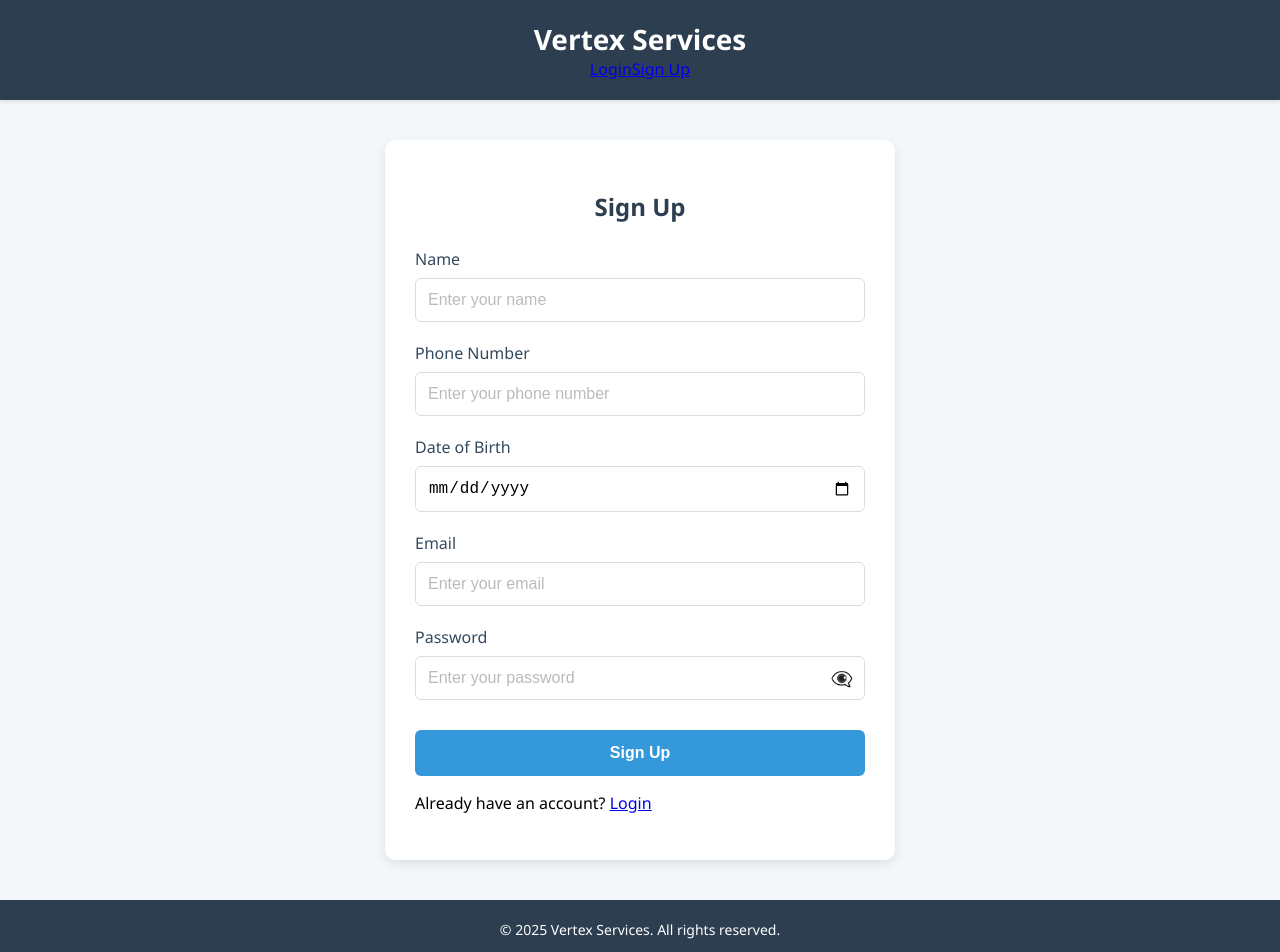
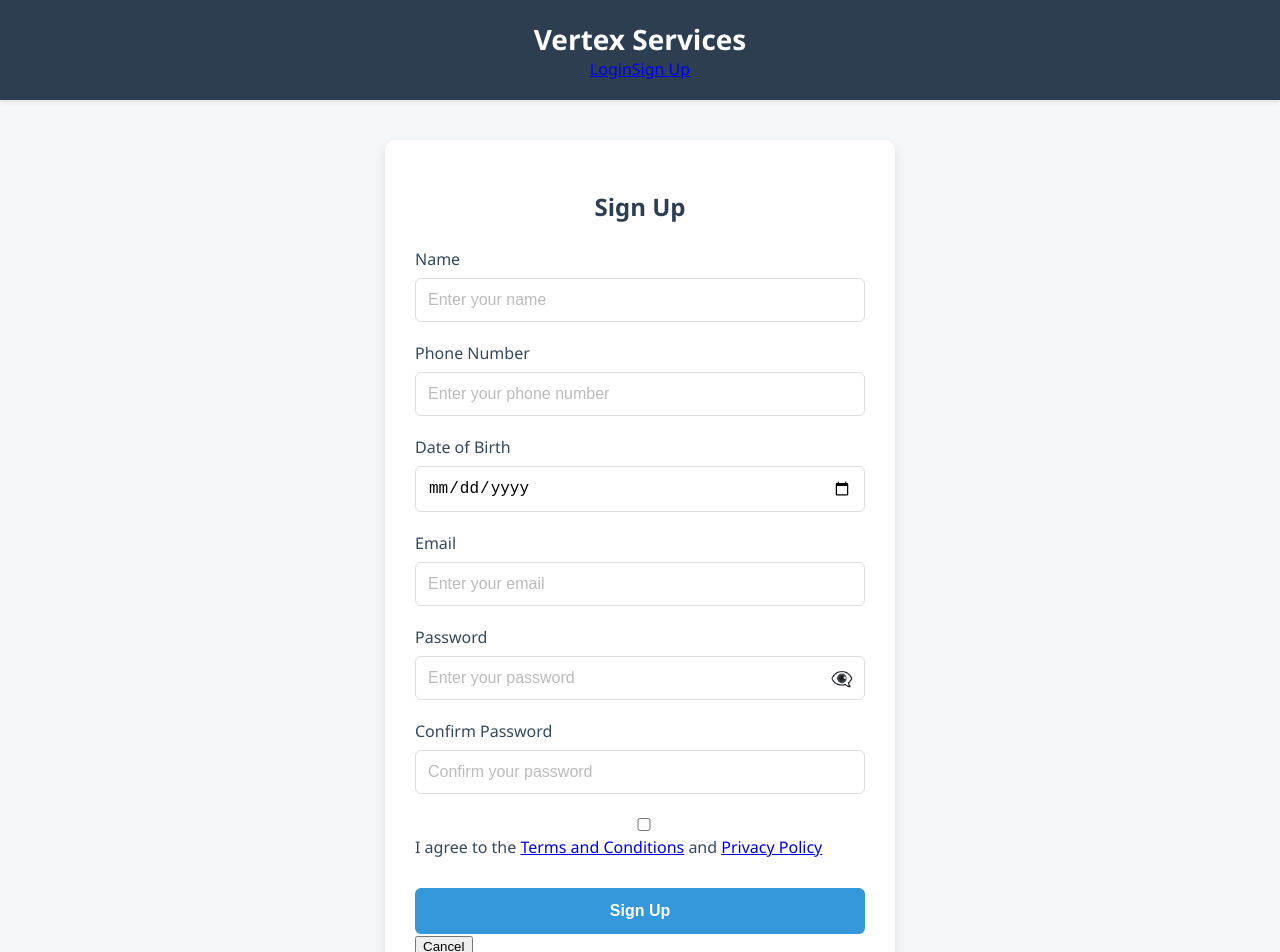
Before and after one commit to codekakshaa/test-react-project, a React (Create React App) app: page /signup in a window 1280 px wide. Shown: the top 952 px of the page. Built offline with nearby package versions, Linux system fonts and the light colour scheme.

Commit message:
VERDEV-103 Update sign up form

```diff
--- a/src/pages/Signup.js
+++ b/src/pages/Signup.js
@@ -2,21 +2,26 @@ import { useState } from 'react';
 import { Link } from 'react-router-dom';
 
 function Signup() {
+  const [error, setError] = useState(null);
+  const [success, setSuccess] = useState(false);
+  const [loading, setLoading] = useState(false);
   const [formData, setFormData] = useState({
     name: '',
     phone: '',
     dob: '',
     email: '',
-    password: ''
+    password: '',
+    confirmPassword: '',
+    termsAccepted: false
   });
 
   const [showPassword, setShowPassword] = useState(false);
 
   const handleChange = (e) => {
-    const { name, value } = e.target;
+    const { name, value, type, checked } = e.target;
     setFormData(prevData => ({
       ...prevData,
-      [name]: value
+      [name]: type === 'checkbox' ? checked : value
     }));
   };
 
@@ -24,15 +29,67 @@ function Signup() {
     setShowPassword(!showPassword);
   };
 
-  const handleSubmit = (e) => {
+  const validateEmail = (email) => {
+    const emailRegex = /^[^\s@]+@[^\s@]+\.[^\s@]+$/;
+    return emailRegex.test(email);
+  };
+
+  const validatePassword = (password) => {
+    // Example: Password must be at least 8 characters long
+    return password.length >= 8;
+  };
+
+  const handleSubmit = async (e) => {
     e.preventDefault();
-    alert(`Name: ${formData.name}, Phone: ${formData.phone}, Date of Birth: ${formData.dob}, Email: ${formData.email}`);
-    // In a real app, you would send this data to a backend
+    setError(null);
+    setSuccess(false);
+
+    if (!validateEmail(formData.email)) {
+      setError("Invalid email address.");
+      return;
+    }
+
+    if (!validatePassword(formData.password)) {
+      setError("Password must be at least 8 characters long.");
+      return;
+    }
+
+    if (formData.password !== formData.confirmPassword) {
+      setError("Passwords do not match.");
+      return;
+    }
+
+    if (!formData.termsAccepted) {
+      setError("You must accept the terms and conditions.");
+      return;
+    }
+
+    setLoading(true);
+    try {
+      // Simulate a successful submission
+      await new Promise(resolve => setTimeout(resolve, 1000)); // Simulate network delay
+      setSuccess(true);
+      setFormData({
+        name: '',
+        phone: '',
+        dob: '',
+        email: '',
+        password: '',
+        confirmPassword: '',
+        termsAccepted: false
+      });
+    } catch (err) {
+      setError("An unexpected error occurred. Please try again.");
+    } finally {
+      setLoading(false);
+    }
   };
 
   return (
     <div className="form-container">
       <h2>Sign Up</h2>
+      {error && <div className="error-message">{error}</div>}
+      {success && <div className="success-message">Signup successful!</div>}
       <form onSubmit={handleSubmit}>
         <div className="form-group">
           <label htmlFor="name">Name</label>
@@ -101,9 +158,35 @@ function Signup() {
             </span>
           </div>
         </div>
-        <button type="submit" className="submit-btn">Sign Up</button>
+        <div className="form-group">
+          <label htmlFor="confirmPassword">Confirm Password</label>
+          <input
+            type={showPassword ? "text" : "password"}
+            id="confirmPassword"
+            name="confirmPassword"
+            value={formData.confirmPassword}
+            onChange={handleChange}
+            placeholder="Confirm your password"
+            required
+          />
+        </div>
+        <div className="form-group">
+          <input
+            type="checkbox"
+            id="termsAccepted"
+            name="termsAccepted"
+            checked={formData.termsAccepted}
+            onChange={handleChange}
+            required
+          />
+          <label htmlFor="termsAccepted">I agree to the <Link to="/terms">Terms and Conditions</Link> and <Link to="/privacy">Privacy Policy</Link></label>
+        </div>
+        <button type="submit" className="submit-btn" disabled={loading}>
+          {loading ? "Signing Up..." : "Sign Up"}
+        </button>
+        <button type="button" className="cancel-btn" onClick={() => '/login'}>Cancel</button>
         <p className="form-footer">
-          Already have an account? <Link to="/login">Login</Link>
+          Already have an account? <Link to="/login">Login</Link> | <Link to="/forgot-password">Forgot Password?</Link>
         </p>
       </form>
     </div>
```
